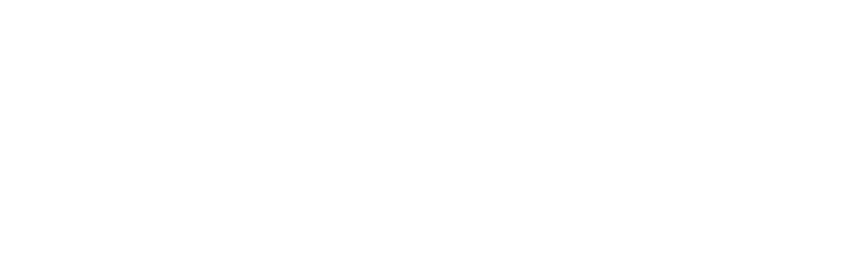
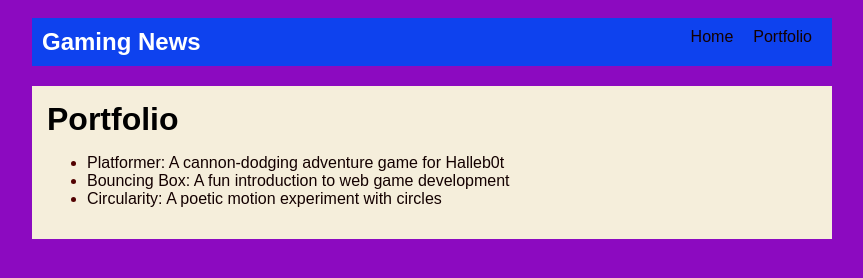
Before and after one commit to bjd0684/bjd0684.github.io, a plain HTML site: page portfolio.html in a window 1280 px wide. Shown: the whole page, without its empty margins (208-1071 px from the left). Drawn offline with Linux system fonts and the light colour scheme.

Commit message:
add portfolio page to website

```diff
--- a/portfolio.html
+++ b/portfolio.html
@@ -0,0 +1,41 @@
+<!DOCTYPE html>
+<html>
+  <head>
+    <title>Gaming News</title>
+    <link rel="stylesheet" href="style.css" />
+  </head>
+
+  <body>
+    <div id="all-contents">
+      <nav>
+        <h1>Gaming News</h1>
+        <ul id="nav-ul">
+            <li class="nav-li">
+                <a href="index.html">Home</a>
+            </li>
+            <li class="nav-li">
+                <a href="portfolio.html">Portfolio</a>
+            </li>
+        </ul>
+      </nav>
+
+      <main>
+        <div class="content">
+            <h1>Portfolio</h1>
+            <ul id="Portfolio">
+                <li>
+                    <a href="fsd-projects/platformer/">Platformer: A cannon-dodging adventure game for Halleb0t</a>
+                </li>
+                <li>
+                    <a href="fsd-projects/bouncing-box/">Bouncing Box: A fun introduction to web game development</a>
+                </li>
+                <li>
+                    <a href="fsd-projects/circularity/">Circularity: A poetic motion experiment with circles</a>
+                </li>
+
+            </ul>
+        </div>
+      </main>
+    </div>
+  </body>
+</html>
--- a/style.css
+++ b/style.css
@@ -41,7 +41,7 @@
 
 a {
     text-decoration: none;
-    color: #fff;
+    color: #140000;
 }
 
 /* main container area beneath menu */
@@ -75,3 +75,27 @@
 h2, h3 {
     margin: 0px;
 }
+.content h1 {
+  color: black;
+}
+
+#portfolio {
+  list-style-type: none;
+  padding-left: 0;
+}
+
+#portfolio li {
+  background: #fff;
+  padding: 10px;
+  border-radius: 10px;
+  margin-bottom: 10px;
+}
+
+#portfolio li:hover {
+  background: #eee;
+}
+
+#portfolio a {
+  text-decoration: none;
+  color: #454545;
+}
```
